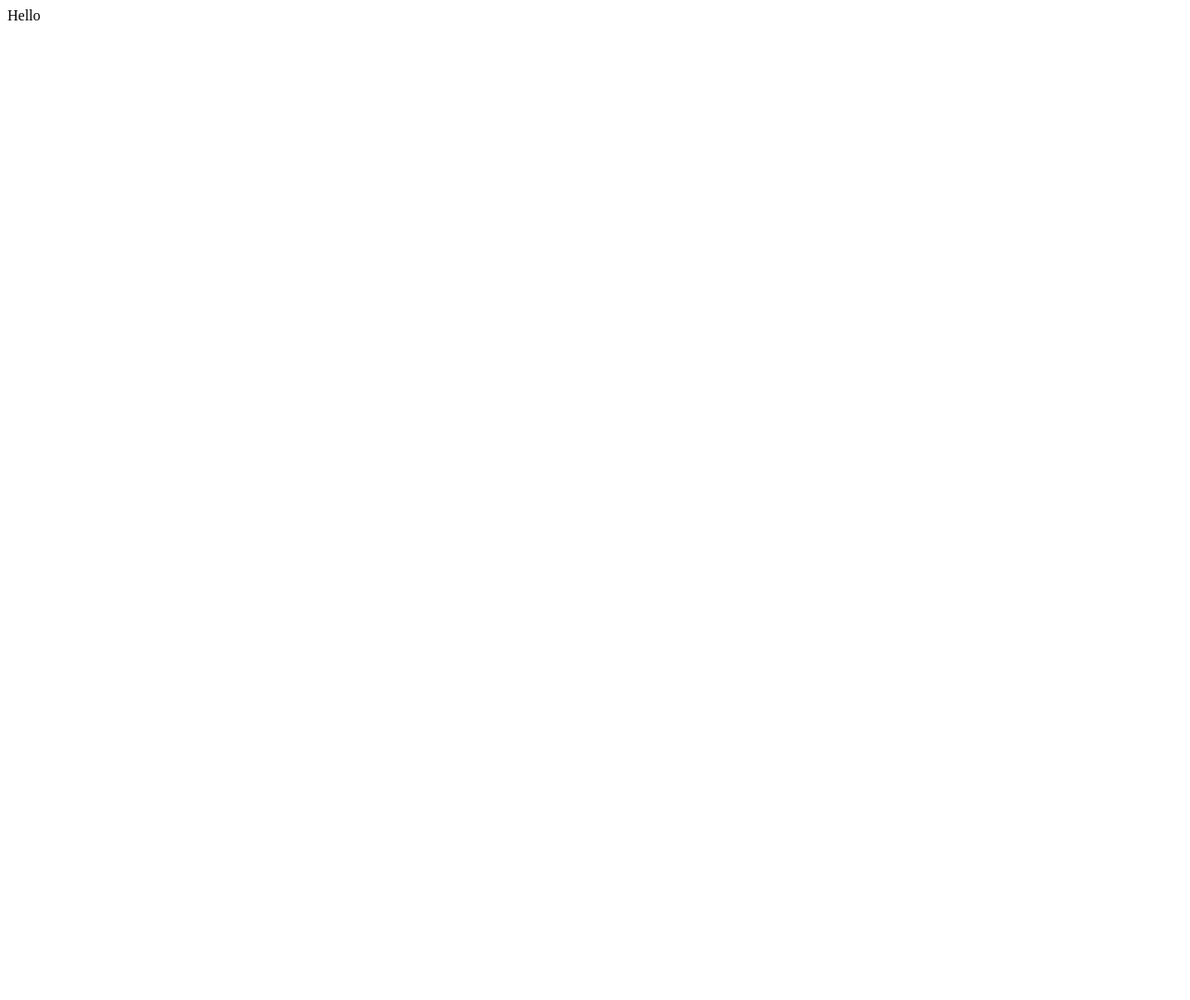
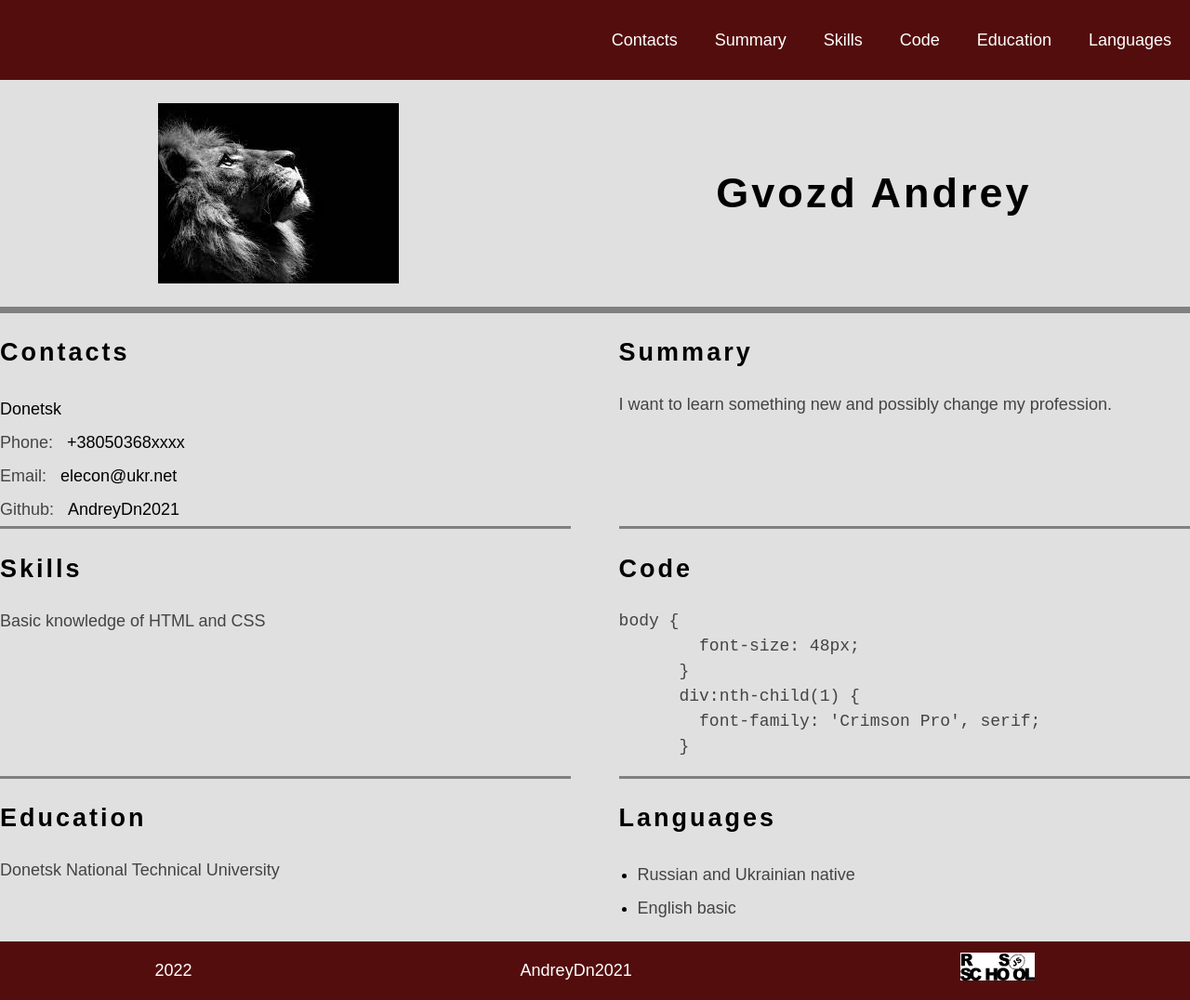
Before and after one commit to AndreyDn2021/rsschool-cv, a plain HTML site: page index.html in a window 1280 px wide. Shown: the whole page at 93% size. Before the commit the page ends 800 px from the top, so only its background shows below. Drawn offline with Linux system fonts and the light colour scheme.

Commit message:
docs: update index file

```diff
--- a/index.html
+++ b/index.html
@@ -1 +1,82 @@
-Hello
+<!DOCTYPE html>
+<html lang="en">
+<head>
+    <meta charset="UTF-8">
+    <meta http-equiv="X-UA-Compatible" content="IE=edge">
+    <meta name="viewport" content="width=device-width, initial-scale=1.0">
+    <title>cv</title>
+    <link rel="stylesheet" href="style.css">
+    <link rel="preconnect" href="https://fonts.googleapis.com">
+    <link rel="preconnect" href="https://fonts.gstatic.com" crossorigin>
+    <link href="https://fonts.googleapis.com/css2?family=Crimson+Pro&display=swap" rel="stylesheet">
+</head>
+<body>
+    <header class = "header">
+        <div class="container">
+            <nav class="nav">
+                <ul class="nav-list">
+                  <li class="nav-item"><a href="#contacts" class="nav-link">Contacts</a></li>
+                  <li class="nav-item"><a href="#summary" class="nav-link">Summary</a></li>
+                  <li class="nav-item"><a href="#skills" class="nav-link">Skills</a></li>
+                  <li class="nav-item"><a href="#code" class="nav-link">Code</a></li>
+                  <li class="nav-item"><a href="#education" class="nav-link">Education</a></li>
+                  <li class="nav-item"><a href="#languages" class="nav-link">Languages</a></li>
+                </ul>
+              </nav>
+        </div>
+    </header>
+    <main class = "main">
+        <div class="container main-container">
+            <section class="section section-profile" id="profile">
+                <img class="avatar" src="img/avatar.jpg" alt="avatar Andey Gvozd">
+                <div class="name-position">
+                    <h1 class="section-title">Gvozd Andrey</h1>
+                </div>
+            </section>
+            <section class="section section-contacts" id="contacts">
+                <h2 class="section-title">Contacts</h2>
+                <p>Donetsk</p>
+                <p><span class="type-of-contact">Phone:</span>+38050368xxxx</p>
+                <p><span class="type-of-contact">Email:</span>elecon@ukr.net</p>
+                <p><span class="type-of-contact">Github:</span><a href="https://github.com/AndreyDn2021" class="contact-link">AndreyDn2021</a></p>
+            </section>
+            <section class="section" id="summary">
+                <h2 class="section-title">Summary</h2>
+                <p class="summary">I want to learn something new and possibly change my profession.</p>
+            </section>
+            <section class="section" id="skills">
+                <h2 class="section-title">Skills</h2>
+                <p>Basic knowledge of HTML and CSS</p>
+            </section>
+            <section class="section" id="code">
+                <h2 class="section-title">Code</h2>
+                <pre>
+<code>body {
+        font-size: 48px;
+      }
+      div:nth-child(1) {
+        font-family: 'Crimson Pro', serif;
+      }</code></pre>
+            </section>
+            <section class="section section-education" id="education">
+                <h2 class="section-title">Education</h2>
+                <p>Donetsk National Technical University</p>
+            </section>
+            <section class="section section-languages" id="languages">
+                <h2 class="section-title">Languages</h2>
+                <ul>
+                    <li class="main-li"><span>Russian and Ukrainian native</span></li>
+                    <li class="main-li"><span>English basic</span></li>
+                </ul>
+            </section>
+        </div>
+    </main>
+    <footer class = "footer">
+        <div class="container footer-container">
+            <p>2022</p>
+            <a href="https://github.com/AndreyDn2021" class="github-link">AndreyDn2021</a>
+            <a href="https://rs.school/js"><img class="footer-logo" src="img/rs_school_js.svg" alt="logo of course"></a>
+        </div>
+    </footer>
+</body>
+</html>
```
